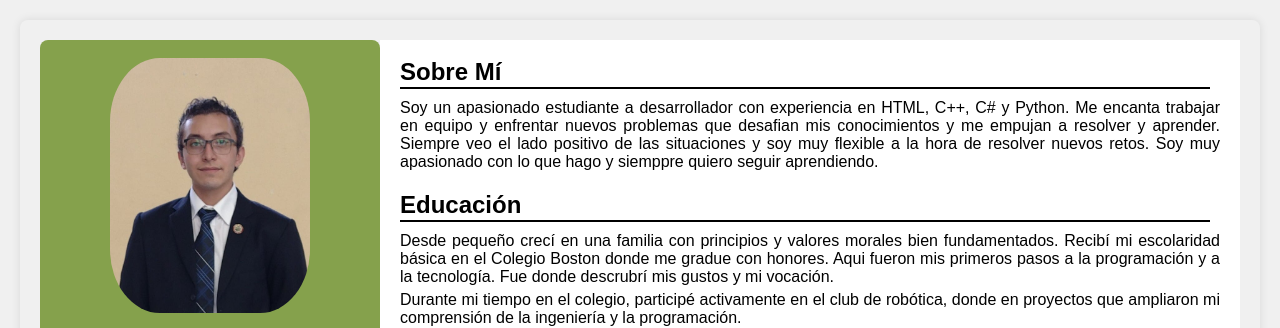
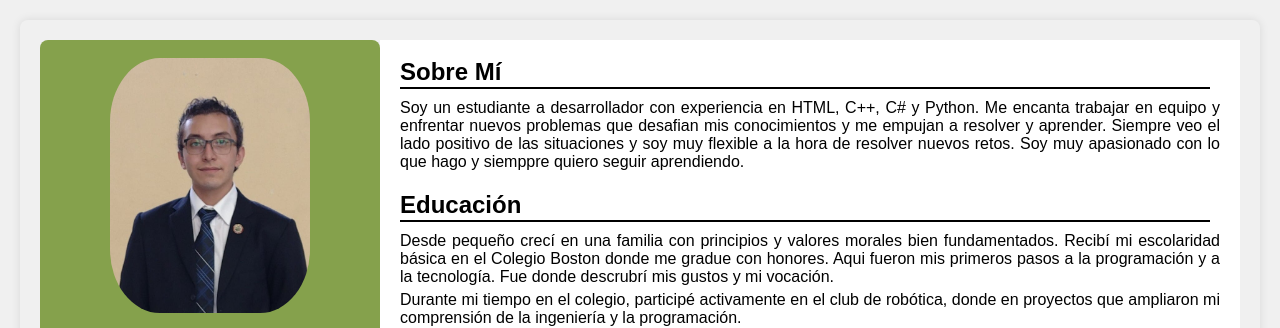
Before and after one commit to JoseRosales123/CV_JR.github.io, a plain HTML site: page index.html in a window 1280 px wide. Shown: the top 328 px of the page. Drawn offline with Linux system fonts and the light colour scheme.

Commit message:
VERSION FINAL

```diff
--- a/index.html
+++ b/index.html
@@ -124,7 +124,7 @@
             <section class="info">
                 <br>
                 <h2>Sobre Mí</h2>
-                <p>Soy un apasionado estudiante a desarrollador con experiencia en HTML,
+                <p>Soy un estudiante a desarrollador con experiencia en HTML,
                     C++, C# y Python. Me encanta trabajar en equipo y enfrentar nuevos problemas que desafian mis conocimientos
                     y me empujan a resolver y aprender. Siempre veo el lado positivo de las situaciones y soy muy flexible a la hora
                     de resolver nuevos retos. Soy muy apasionado con lo que hago y siemppre quiero seguir aprendiendo.</p>
```
